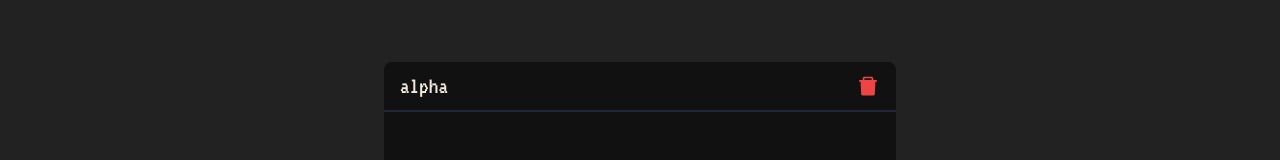
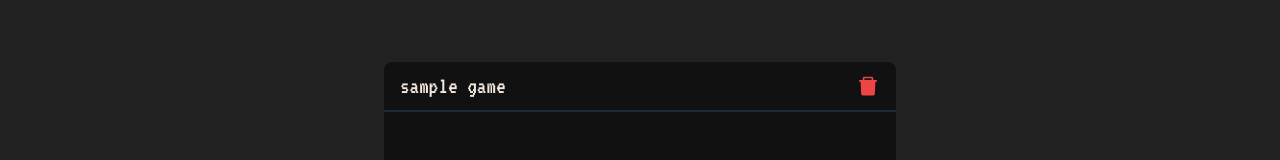
Before and after one commit to pewpewnor/ScriptQuest, a Next.js app: page /myscripts in a window 1280 px wide. Shown: the part 330-490 px from the top of the page. Built offline with nearby package versions, Linux system fonts and the light colour scheme.

Commit message:
feat: change sample data title

```diff
--- a/src/app/myscripts/page.tsx
+++ b/src/app/myscripts/page.tsx
@@ -89,7 +89,7 @@ const MyScripts: FC<MyScriptsProps> = (props: MyScriptsProps) => {
 		Reducer<ScriptData[], ScriptAction>
 	>(createScriptReducer, [
 		{
-			title: "alpha",
+			title: "sample game",
 			code: "",
 		},
 	]);
```
